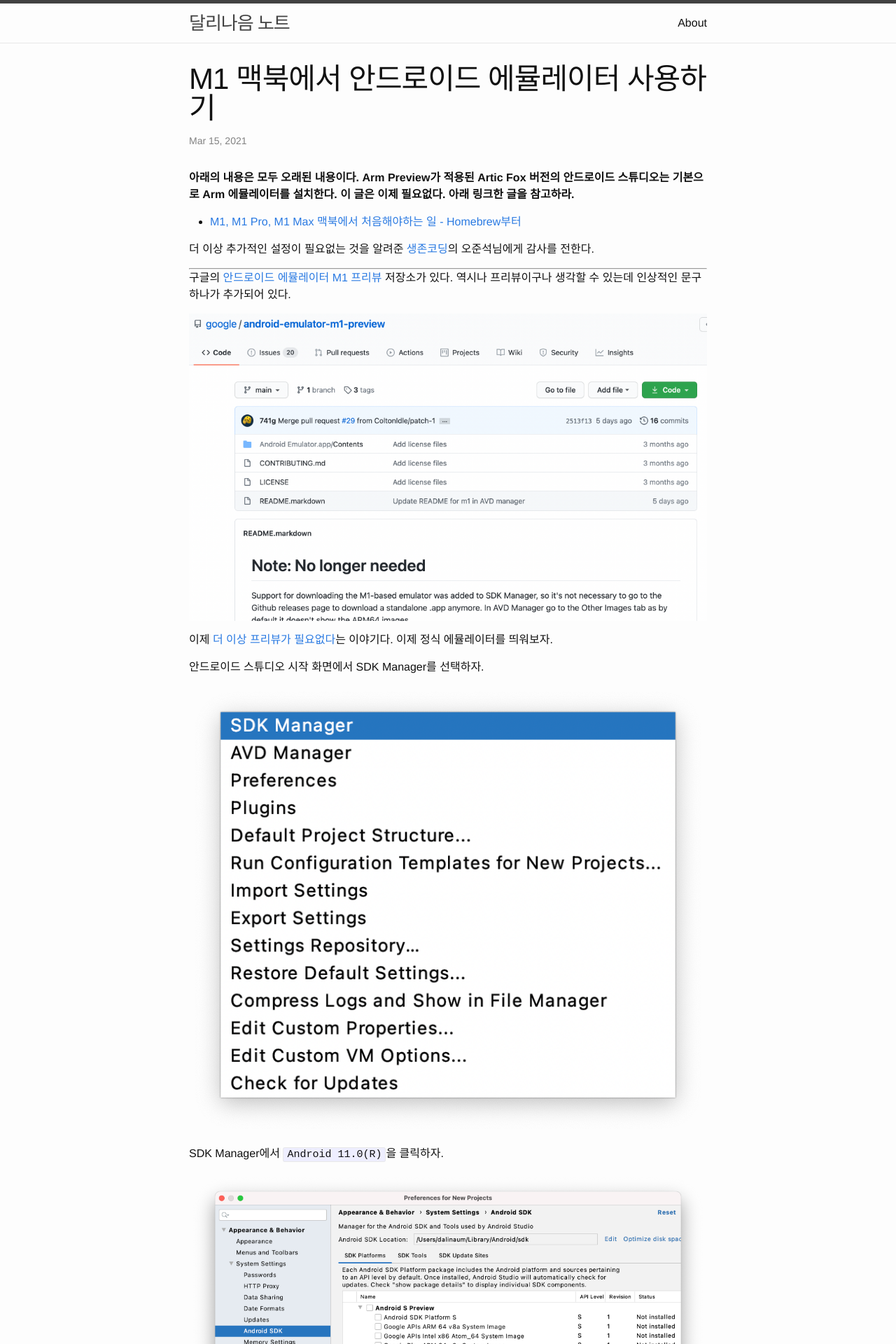
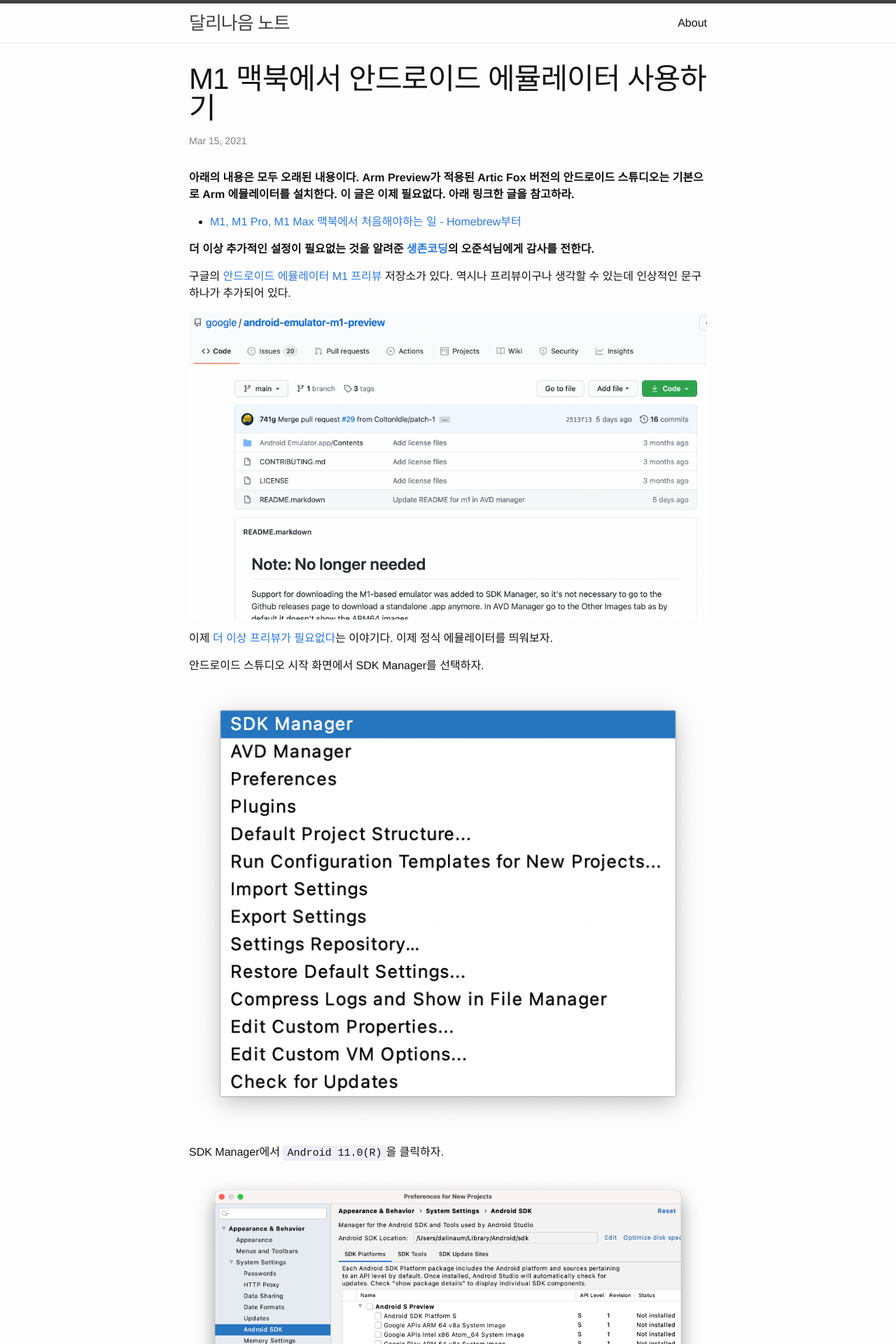
Before and after one commit to dalinaum/dalinaum.github.io, a Jekyll site: the page built from _posts/2021-03-15-m1-android-emulatore.markdown, in a window 1280 px wide. Shown: the top 1920 px of the page at 70% size. Built offline with Jekyll 4.4.1, drawn with Linux system fonts in a browser that asks for light colours.

Commit message:
오류 업데이트

```diff
--- a/_posts/2021-03-15-m1-android-emulatore.markdown
+++ b/_posts/2021-03-15-m1-android-emulatore.markdown
@@ -9,9 +9,7 @@
 
 * [M1, M1 Pro, M1 Max 맥북에서 처음해야하는 일 - Homebrew부터](http://dalinaum.github.io/mac/2021/03/15/m1-init.html)
 
-더 이상 추가적인 설정이 필요없는 것을 알려준 [생존코딩](https://survivalcoding.com/)의 오준석님에게 감사를 전한다.
-
----
+**더 이상 추가적인 설정이 필요없는 것을 알려준 [생존코딩](https://survivalcoding.com/)의 오준석님에게 감사를 전한다.**
 
 구글의 [안드로이드 에뮬레이터 M1 프리뷰](https://github.com/google/android-emulator-m1-preview) 저장소가 있다. 역시나 프리뷰이구나 생각할 수 있는데 인상적인 문구 하나가 추가되어 있다.
 
```
